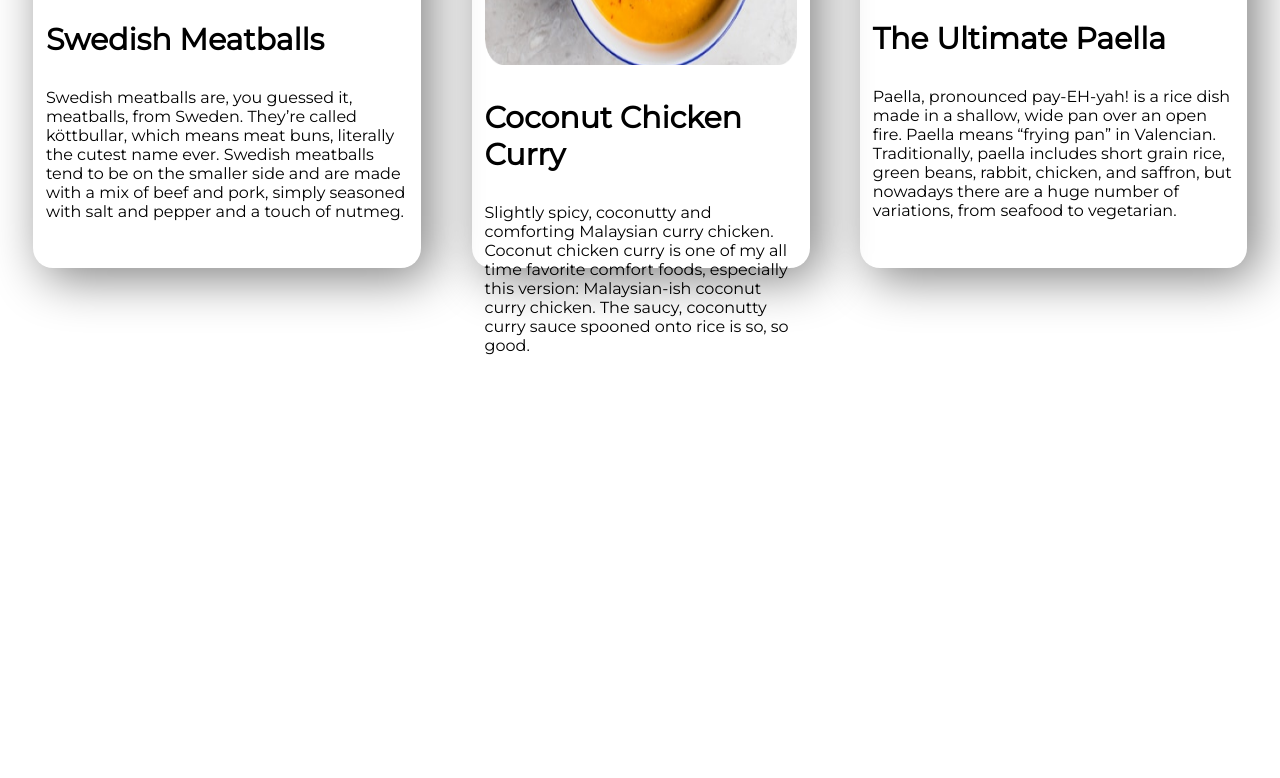
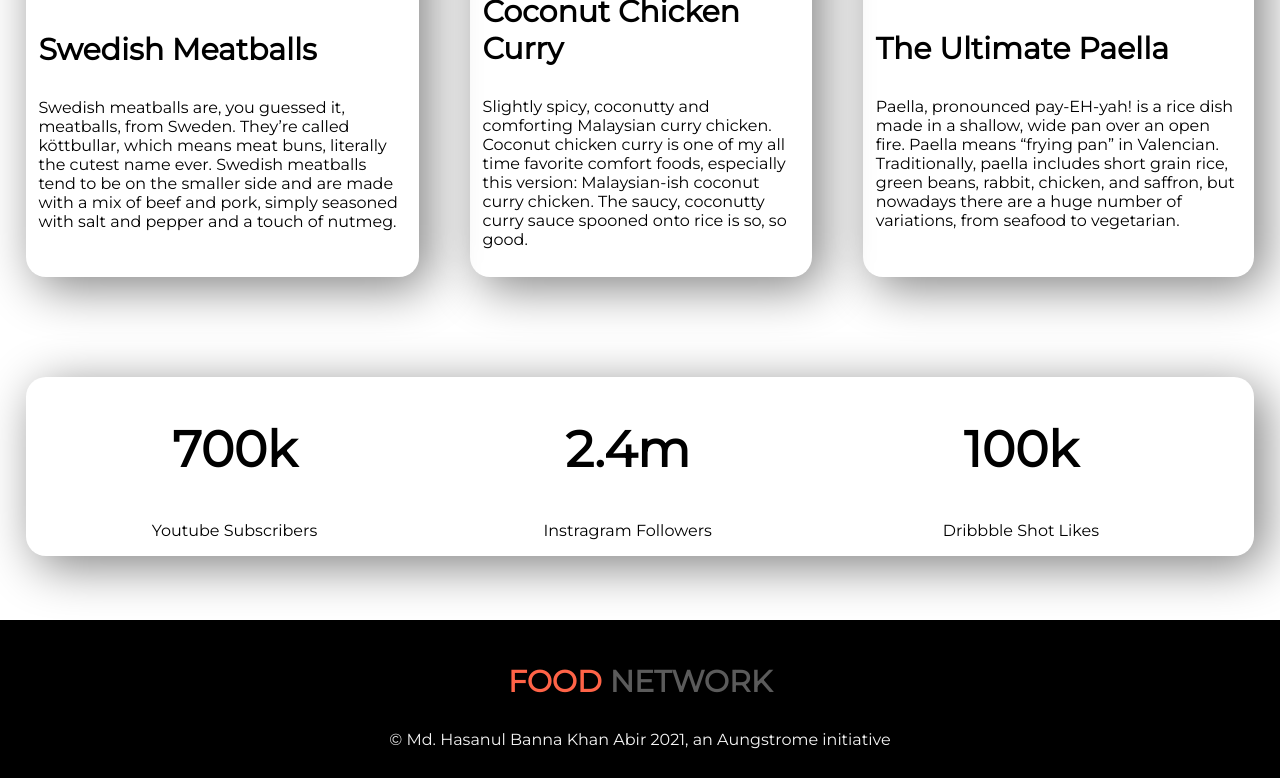
Before and after one commit to aungstrome/Practice, a plain HTML site: page index.html in a window 1280 px wide. Shown: the part 1491-2269 px from the top of the page. Before the commit the page ends 1859 px from the top, so only its background shows below. Drawn offline with Linux system fonts and the light colour scheme.

Commit message:
follower and footer Section added

```diff
--- a/index.html
+++ b/index.html
@@ -16,7 +16,7 @@
     <link rel="stylesheet" href="style.css" />
   </head>
   <body>
-    <section class="flexible-container">
+    <section class="top-banner flexible-container">
       <div class="half-width">
         <h1><span class="color-orange">Skip</span> The Diet,</h1>
         <h1>Just Eat Healthy</h1>
@@ -86,7 +86,7 @@
           </div>
         </div>
         <div class="recipe-item">
-          <img id="curry" src="images/food/Project Cover.png" alt="" />
+          <img src="images/food/Project Cover.png" alt="" />
           <div class="recipe-content">
             <h3>Coconut Chicken Curry</h3>
             <p>
@@ -113,5 +113,24 @@
         </div>
       </div>
     </section>
+
+    <section class="flexible-container follower-section">
+      <div class="followers">
+        <h1>700k</h1>
+        <p>Youtube Subscribers</p>
+      </div>
+      <div class="followers">
+        <h1>2.4m</h1>
+        <p>Instragram Followers</p>
+      </div>
+      <div class="followers">
+        <h1>100k</h1>
+        <p>Dribbble Shot Likes</p>
+      </div>
+    </section>
   </body>
+  <footer>
+    <h3><span id="food">FOOD</span> <span id="network">NETWORK</span></h3>
+    <p>&copy; Md. Hasanul Banna Khan Abir 2021, an Aungstrome initiative</p>
+  </footer>
 </html>
--- a/style.css
+++ b/style.css
@@ -1,5 +1,6 @@
 body {
   font-family: "Montserrat", sans-serif;
+  margin: 0;
 }
 h1 {
   font-size: 50px;
@@ -10,7 +11,9 @@ h2 {
 h3 {
   font-size: 30px;
 }
-
+.top-banner {
+  margin-top: 1%;
+}
 .paragraph {
   text-align: left;
   width: 50%;
@@ -64,10 +67,37 @@ h3 {
   height: auto;
 }
 
-#curry {
+/* #curry {
   height: 65%;
-}
+} */
 
 .recipe-content {
   width: 100%;
 }
+
+.followers {
+  margin-left: 2%;
+  width: 30%;
+  text-align: center;
+}
+
+.follower-section {
+  box-shadow: 10px 10px 50px gray;
+  margin: 0 2%;
+  border-radius: 20px;
+  margin-bottom: 5%;
+}
+
+footer {
+  text-align: center;
+  background-color: black;
+  padding: 1%;
+  color: whitesmoke;
+}
+
+#food {
+  color: tomato;
+}
+#network {
+  color: #5b5b5b;
+}
```
